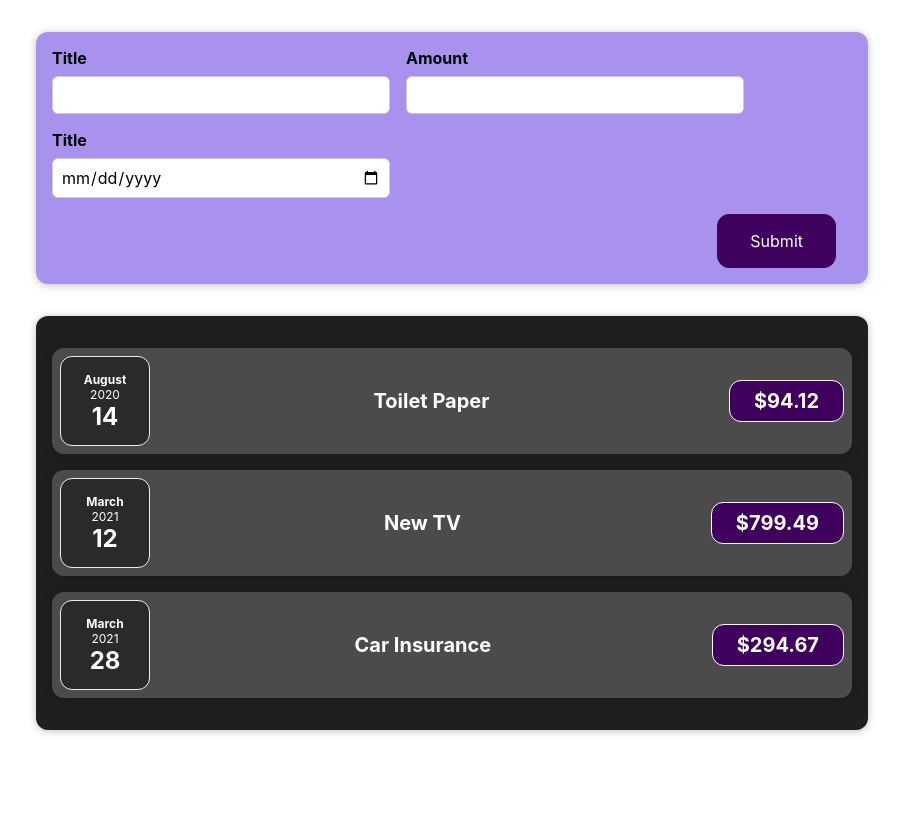
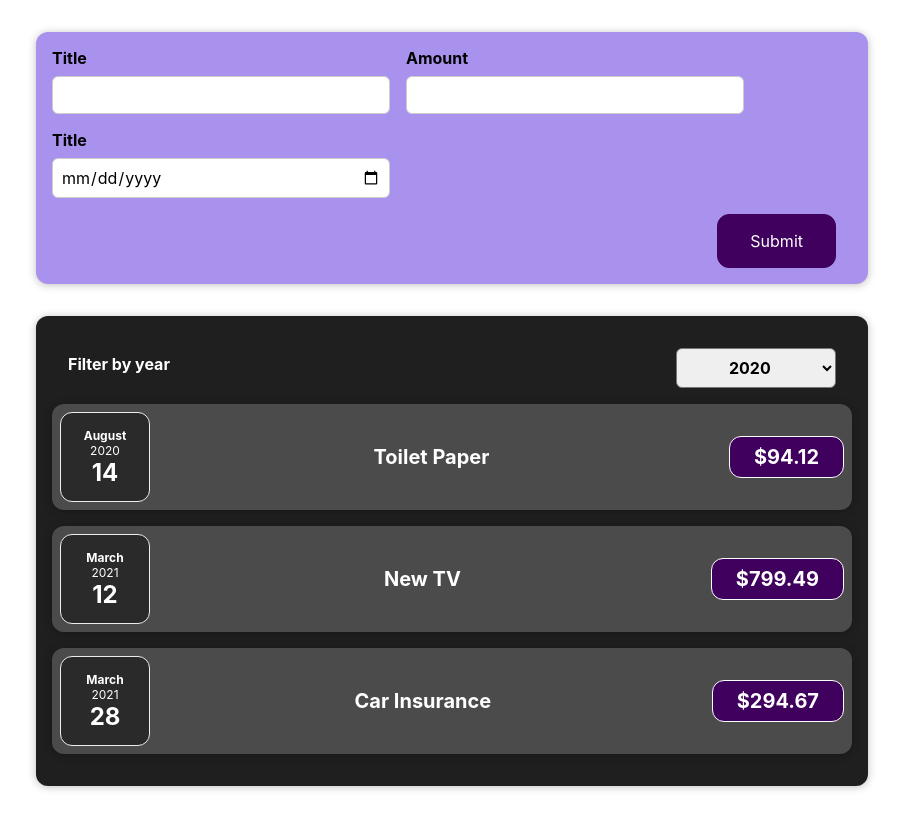
Before and after one commit to Vitaljano/expense-react, a React (Create React App) app: page / in a window 1280 px wide. Shown: the whole page, without its empty margins (188-1091 px from the left). Built offline with nearby package versions, Linux system fonts and the light colour scheme.

Commit message:
Add filter component

```diff
--- a/src/components/Expenses/Expenses.js
+++ b/src/components/Expenses/Expenses.js
@@ -1,11 +1,24 @@
 import ExpenseItem from "./ExpenseItem";
 import Card from "../UI/Card";
+import ExpensesFilter from "./ExpensesFilter";
 
 import "./Expenses.css";
+import { useState } from "react";
 
 const Expenses = (props) => {
+  const [filterYear, setFilterYear] = useState("2020");
+
+  const onFilterByYearHandler = (selectedYear) => {
+    setFilterYear(selectedYear);
+  };
+
   return (
     <Card className="expenses">
+      <ExpensesFilter
+        selected={filterYear}
+        onFilterByYear={onFilterByYearHandler}
+      />
+
       <ExpenseItem
         title={props.expenses[0].title}
         amount={props.expenses[0].amount}
--- /dev/null
+++ b/src/components/Expenses/ExpensesFilter.css
@@ -0,0 +1,24 @@
+.expenses-filter {
+  color: white;
+  padding: 0 1rem;
+}
+
+.expenses-filter__control {
+  display: flex;
+  width: 100%;
+  align-items: center;
+  justify-content: space-between;
+  margin: 1rem 0;
+}
+
+.expenses-filter label {
+  font-weight: bold;
+  margin-bottom: 0.5rem;
+}
+
+.expenses-filter select {
+  font: inherit;
+  padding: 0.5rem 3rem;
+  font-weight: bold;
+  border-radius: 6px;
+}
--- /dev/null
+++ b/src/components/Expenses/ExpensesFilter.js
@@ -0,0 +1,22 @@
+import "./ExpensesFilter.css";
+
+const ExpensesFilter = (props) => {
+  const onSelectHandler = (event) => {
+    props.onFilterByYear(event.target.value);
+  };
+  return (
+    <div className="expenses-filter">
+      <div className="expenses-filter__control">
+        <label>Filter by year</label>
+        <select value={props.selected} onChange={onSelectHandler}>
+          <option value="2022">2022</option>
+          <option value="2021">2021</option>
+          <option value="2020">2020</option>
+          <option value="2019">2019</option>
+        </select>
+      </div>
+    </div>
+  );
+};
+
+export default ExpensesFilter;
```
